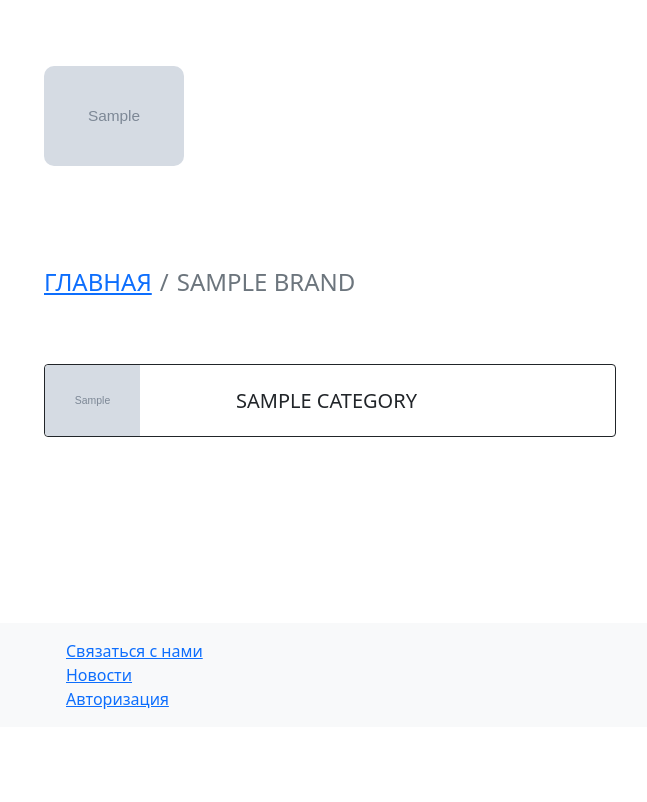
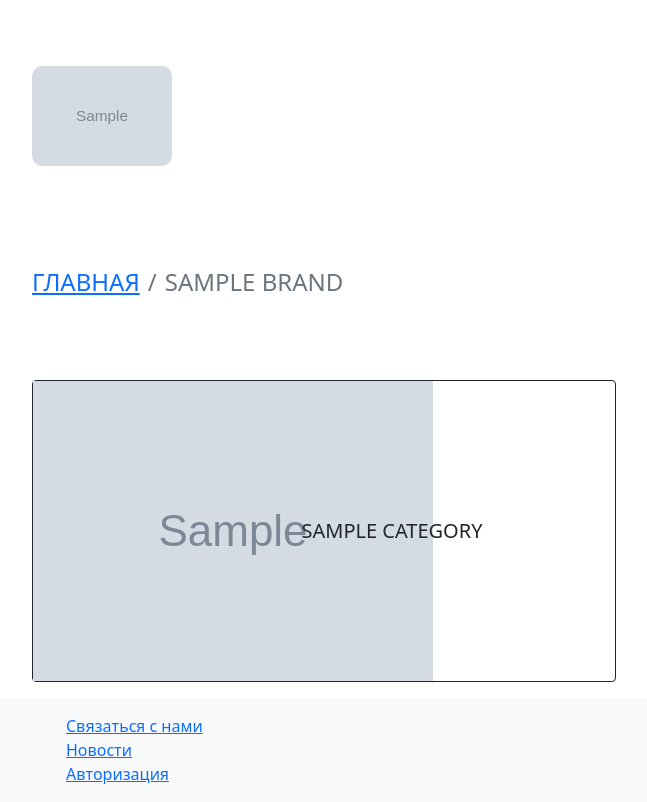
Before and after one commit to MegaKenga/nda2024, a Django app: template catalog/templates/catalog/brand.html in a window 1280 px wide. Shown: the part 73-875 px from the top of the page, without its empty margins (16-663 px from the left). Before the commit the page ends 782 px from the top, so only its background shows below. Run offline with Django 5.2, Linux system fonts and the light colour scheme; the template is opened without the code that fills it: values that come from a table or form of the project are taken from there, others are empty; tables that the repository leaves empty hold one stand-in row (values such as "Sample post"); grey boxes marked "Sample" are stand-in pictures; parts of the project's set-up code (start-up, migrations or seed data) failed here and were passed over; some libraries are stand-ins or nearby versions.

Commit message:
some work on alignment

```diff
--- a/catalog/templates/catalog/brand.html
+++ b/catalog/templates/catalog/brand.html
@@ -14,23 +14,23 @@
 </nav>
 
 {% cache 600 categories brand.id%}
-    <div class="px-5 row row-cols-1 row-cols-sm-1 row-cols-md-1 row-cols-lg-2 row-cols-xl-2 row-cols-xxl-2 mt-5 g-2 g-lg-3 gy-2">
+    <div class="px-5 row row-cols-1 row-cols-md-1 row-cols-lg-2 row-cols-xl-2 row-cols-xxl-2 mt-5 g-2 g-lg-3">
         {% for category in categories %}
             {% if category.is_final %}
                 <div class="col">
                     <a class="text-decoration-none" href="{% url 'offer' brand_slug=category.brand.slug category_slug=category.slug %}" style="color: inherit">
                         <div class="card border-dark rounded-2 mb-3">
-                            <div class="d-flex flex-row flex-wrap align-items-center">
-                                <div class="col-md-2">
+                            <div class="row align-items-center">
+                                <div class="col-xxl-4 col-xl-5 col-lg-12 col-md-12 col-sm-12 text-center">
                                     {% if not category.logo %}
-                                        <img src="{% get_media_prefix %}default.jpg" class="img-fluid rounded-start">
+                                        <img src="{% get_media_prefix %}default.jpg">
                                     {% else %}
-                                        <img src="{{ category.logo.url }}" class="img-fluid rounded-start">
+                                        <img src="{{ category.logo.url }}">
                                     {% endif %}
                                 </div>
-                                <div class="col-md-10">
-                                    <div class="card-body">
-                                        <h5 class="card-text text-uppercase text-wrap" style="padding-left: 5rem;">{{ category.name }}</h5>
+                                <div class="col-xxl-8 col-xl-7 col-lg-12 col-md-12 col-sm-12 hz">
+                                    <div class="card-body text-start">
+                                        <h5 class="card-text text-uppercase text-wrap" >{{ category.name }}</h5>
                                     </div>
                                 </div>
                             </div>
@@ -38,20 +38,20 @@
                     </a>
                 </div>
             {% else %}
-                <div class="col">
+                <div class="col hz">
                     <a class="text-decoration-none" href="{% url 'category' category_slug=category.slug %}" style="color: inherit">
                         <div class="card border-dark rounded-2 mb-3">
-                            <div class="d-flex flex-row flex-wrap align-items-center">
-                                <div class="col-md-2">
+                            <div class="row align-items-center">
+                                <div class="col-xxl-4 col-xl-4 col-lg-12 col-md-12 col-sm-12 text-center">
                                     {% if not category.logo %}
-                                        <img src="{% get_media_prefix %}default.jpg" class="img-fluid rounded-start">
+                                        <img src="{% get_media_prefix %}default.jpg">
                                     {% else %}
-                                        <img src="{{ category.logo.url }}" class="img-fluid rounded-start">
+                                        <img src="{{ category.logo.url }}">
                                     {% endif %}
                                 </div>
-                                <div class="col-md-10">
-                                    <div class="card-body">
-                                        <h5 class="card-text text-uppercase text-wrap" style="padding-left: 5rem;">{{ category.name }}</h5>
+                                <div class="col-xxl-8 col-xl-8 col-lg-12 col-md-12 col-sm-12 hz">
+                                    <div class="card-body text-start">
+                                        <h5 class="card-text text-uppercase text-wrap">{{ category.name }}</h5>
                                     </div>
                                 </div>
                             </div>
--- a/catalog/templates/catalog/category.html
+++ b/catalog/templates/catalog/category.html
@@ -9,13 +9,13 @@
 {% include 'catalog/components/breadcrumbs.html' %}
 
 {% cache 600 children_categories category.id %}
-    <div class="px-5 row row-cols-1 row-cols-sm-1 row-cols-md-1 row-cols-lg-2 row-cols-xl-2 row-cols-xxl-2 mt-5 g-2 g-lg-3 gy-2">
+    <div class="px-5 row row-cols-1 row-cols-lg-2 row-cols-xl-2 row-cols-xxl-2 mt-5 g-2 g-lg-3 gy-2">
         {% for category in category.children.all %}
             {% if category.is_final %}
                 <div class="col">
                     <a class="text-decoration-none" href="{% url 'offer' brand_slug=category.brand.slug category_slug=category.slug %}" style="color: inherit">
                         <div class="card border-dark rounded-2 mb-3">
-                            <div class="d-flex flex-row flex-wrap align-items-center">
+                            <div class="row align-items-center">
                                 <div class="col-md-2">
                                     {% if not category.logo %}
                                         <img src="{% get_media_prefix %}default.jpg" class="img-fluid rounded-start">
@@ -36,7 +36,7 @@
                 <div class="col">
                     <a class="text-decoration-none" href="{% url 'category' category_slug=category.slug %}" style="color: inherit">
                         <div class="card border-dark rounded-2 mb-3">
-                            <div class="d-flex flex-row flex-wrap align-items-center">
+                            <div class="row align-items-center">
                                 <div class="col-md-2">
                                     {% if not category.logo %}
                                         <img src="{% get_media_prefix %}default.jpg" class="img-fluid rounded-start">
--- a/catalog/templates/catalog/components/banner.html
+++ b/catalog/templates/catalog/components/banner.html
@@ -1,29 +1,21 @@
 {% load static %}
-{% if brand %}
+
 <div class="d-flex flex-row flex-wrap" style="min-height: 200px; background: linear-gradient(to right, {{brand.banner_color}}, white);">
     <div class="d-flex align-items-center justify-content-start">
         <div class="mt-auto mb-auto mx-5">
-                {% if not brand.logo %}
+            {% if not brand or not brand.logo%}
                 <img src="{% get_media_prefix %}logo-header.png" style="height:100px; width:140px; border-radius: 10px">
             {% else %}
                 <img src="{{ brand.logo.url }}" style="width: 140px; height: 100px; border-radius: 10px">
             {% endif %}
         </div>
-            <div class="w-100 flex-column justify-content-center text-white text-uppercase" style="text-align: left;">
+        <div class="flex-column text-white text-uppercase">
+            {% if brand %}
                 <h1 class="m-0 fs-2 fw-bold" style="line-height: 48px;">{{ brand.name }}</h1>
                 <h4 class="m-0 fs-5" style="line-height: 36px;">{{ brand.description }}</h4>
+            {% else %}
+                <h1 class="m-0 fs-2 fw-bold" style="line-height: 48px;">{{ category.name }}</h1>
+            {% endif %}
         </div>
     </div>
 </div>
-{% else %}
-    <div class="d-flex flex-row flex-wrap" style="min-height: 200px; background: linear-gradient(to right, {{brand.banner_color}}, white);">
-        <div class="d-flex align-items-center justify-content-start">
-            <div class="mt-auto mb-auto mx-5">
-                <img src="{{ brand.logo.url }}" style="width: 140px; height: 100px; border-radius: 10px">
-            </div>
-            <div class="w-100 flex-column justify-content-center text-white text-uppercase" style="text-align: left;">
-                <h1 class="m-0 fs-2 fw-bold" style="line-height: 48px;">{{ category.name }}</h1>
-            </div>
-        </div>
-    </div>
-{% endif %}
--- a/core/static/custom/css/custom.css
+++ b/core/static/custom/css/custom.css
@@ -30,7 +30,7 @@
 }
 .nda-card:hover {
     border: solid 1px var(--color-theme-4);
-    transform: scale(1.05);
+    transform: scale(1.03);
     box-shadow: 0 10px 20px rgba(0, 0, 0, 0.2);
 }
 
@@ -52,10 +52,14 @@
     );
 }
 
-/*.text_wrapper {*/
-/*    margin-top: 40px;*/
-/*    margin-left: 7.5%;*/
-/*    width: 70%;*/
-/*    position: relative;*/
-/*    text-align: left*/
-/*}*/
+@media (max-width: 1100px) {
+    .hz {
+        min-height: 105px;
+    }
+}
+
+@media (min-width: 1101px) {
+    .hz {
+        min-height: auto;
+    }
+}
--- a/core/templates/core/base.html
+++ b/core/templates/core/base.html
@@ -14,10 +14,8 @@
 </head>
 {% include 'core/header.html' %}
 <body class="d-flex flex-column h-100">
-    <div class="container-fluid">
-        {% block content %}
-        {% endblock %}
-    </div>
+{% block content %}
+{% endblock %}
 </body>
 {% include 'core/footer.html' %}
 </html>
--- a/core/templates/core/components/brands_tab.html
+++ b/core/templates/core/components/brands_tab.html
@@ -1,5 +1,5 @@
 {% load static %}
-<div class="px-5 row row-cols-1 row-cols-sm-1 row-cols-md-2 row-cols-lg-3 row-cols-xl-4 row-cols-xxl-5 mt-5 g-2 g-lg-3 gy-4">
+<div class="row row-cols-1 row-cols-sm-1 row-cols-md-2 row-cols-lg-3 row-cols-xl-4 row-cols-xxl-5 mt-1 g-2 g-lg-3 gy-4" >
     {% for brand in brands %}
         <div class="col">
             <div class="nda-card">
```
Also changed, not shown: core/templates/core/index.html (+6 -5 lines). Lines whose indentation alone changed are shown as unchanged.
